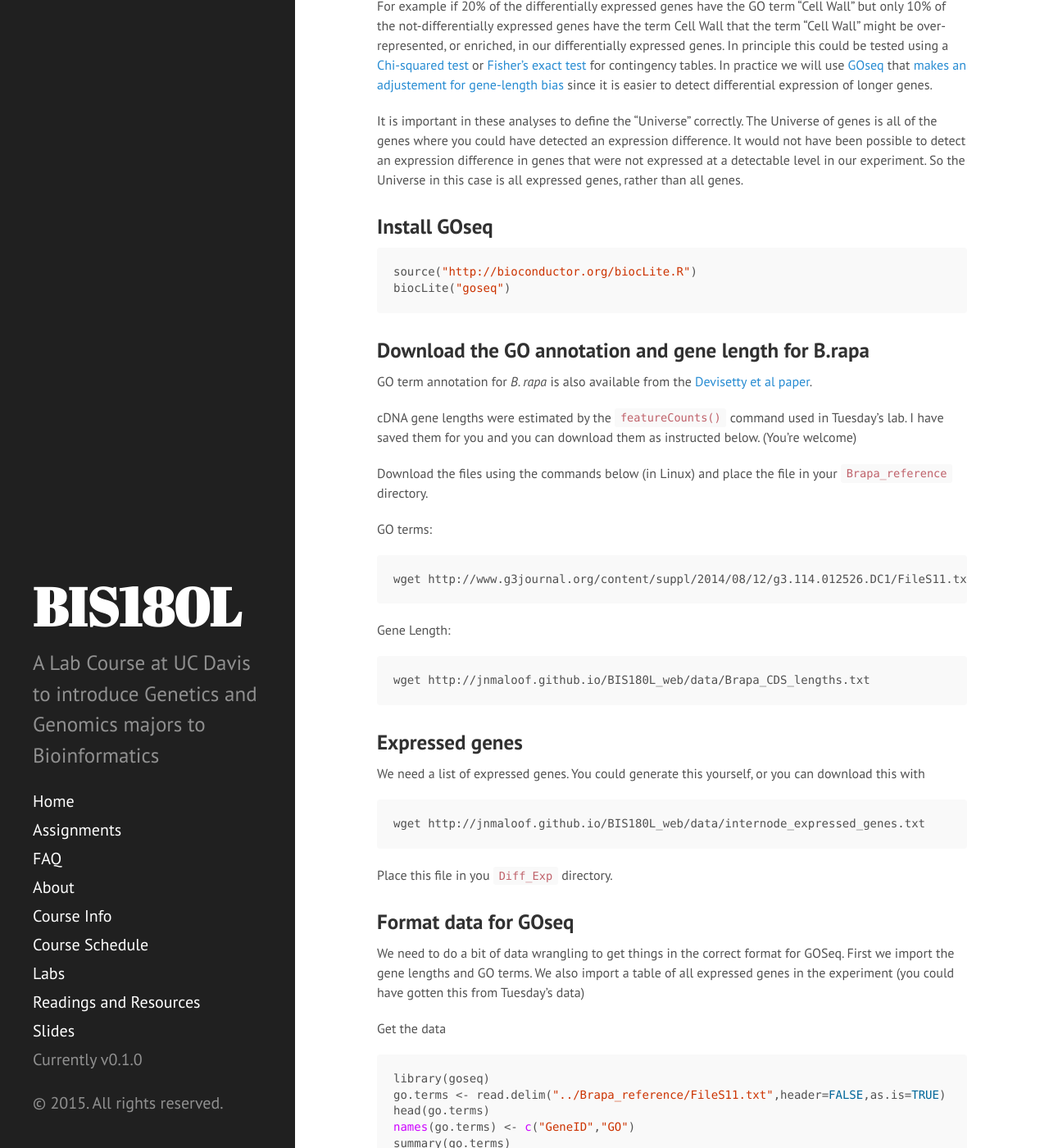
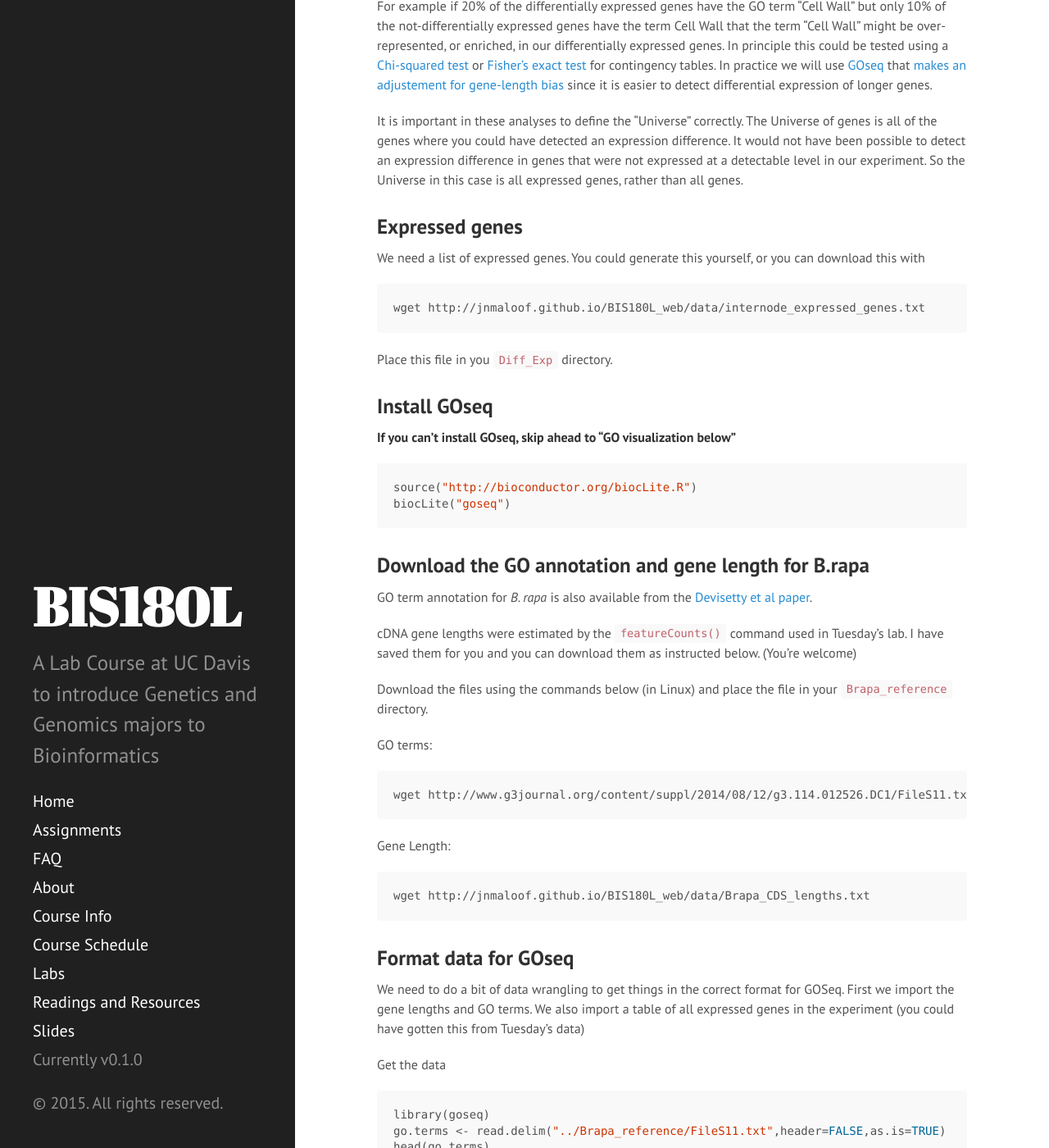
Before and after one commit to rjcmarkelz/BIS180L_web, a Jekyll site: the page built from _posts/2015-05-14-RNAseq-Annotation.md, in a window 1280 px wide and 1400 px high, scrolled down 1657 px. Shown: the whole window at 82% size. Built offline with Jekyll 4.4.1, drawn with Linux system fonts in a browser that asks for light colours; Markdown is read by kramdown in place of the engine named in the settings; some of the changed lines change nothing that is shown; some of the changed text lies outside the part shown.

Commit message:
goseq workaround

````diff
--- a/_posts/2015-05-14-RNAseq-Annotation.md
+++ b/_posts/2015-05-14-RNAseq-Annotation.md
@@ -60,7 +60,17 @@
 
 It is important in these analyses to define the "Universe" correctly.  The Universe of genes is all of the genes where you could have detected an expression difference.  It would not have been possible to detect an expression difference in genes that were not expressed at a detectable level in our experiment.  So the Universe in this case is all expressed genes, rather than all genes.
 
+### Expressed genes
+
+We need a list of expressed genes.  You could generate this yourself, or you can download this with
+
+    wget http://jnmaloof.github.io/BIS180L_web/data/internode_expressed_genes.txt
+
+Place this file in you `Diff_Exp` directory.
+
 ### Install GOseq
+
+__If you can't install GOseq, skip ahead to "GO visualization below"__
 
 
 ```r
@@ -84,13 +94,6 @@
 
     wget http://jnmaloof.github.io/BIS180L_web/data/Brapa_CDS_lengths.txt
 
-### Expressed genes
-
-We need a list of expressed genes.  You could generate this yourself, or you can download this with
-
-    wget http://jnmaloof.github.io/BIS180L_web/data/internode_expressed_genes.txt
-
-Place this file in you `Diff_Exp` directory.
 
 ### Format data for GOseq
 
@@ -159,6 +162,17 @@
 ```
 
 ### GO visualization
+
+If you were not able to run `goseq` then you can download the [output as an .Rdata file](http://jnmaloof.github.io/BIS180L_web/data/GO.out.Rdata)
+
+Then from  within R (only if you downloaded the file).  You may need to update the path.
+
+    load("GO.out.Rdata")
+
+This creates an object "GO.out" that otherwise would have been created by goseq.  You can look at it with:
+
+    GO.out[GO.out$over_represented_pvalue < 0.05,]
+
 
 Looking through a long list can be tough.  There is a nice visualizer called [REVIGO](http://revigo.irb.hr/).  To use it we need to cut and paste the column with the GO term and the one with the p-value.  Use the command below to print these to columns to the console:
 
````
